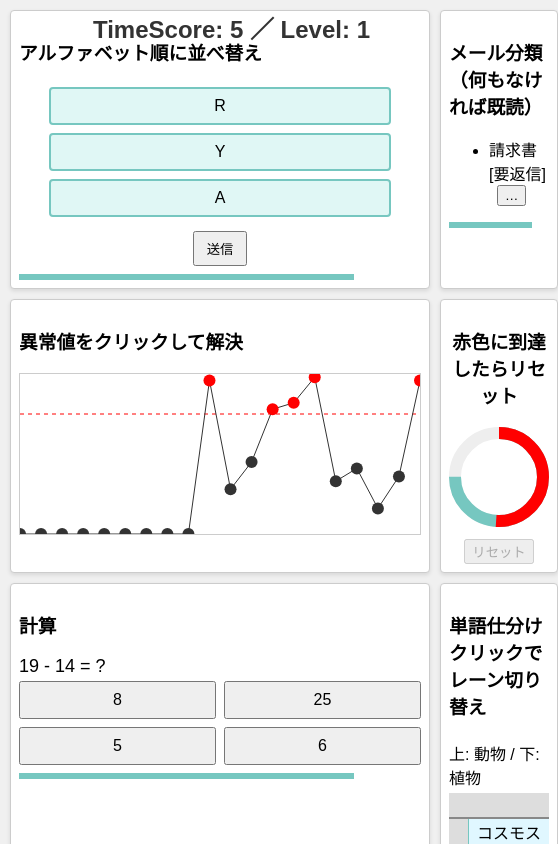
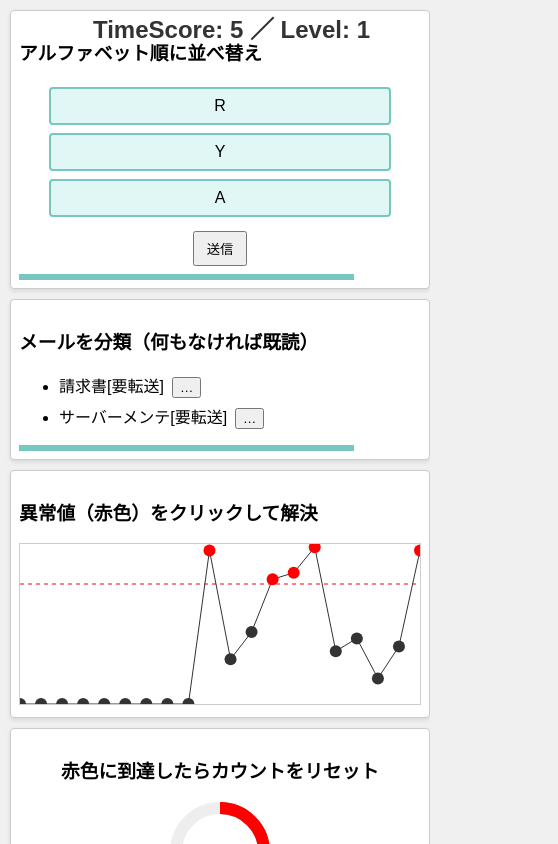
Before and after one commit to mirrormouse/MultiTaskGame, a React (Vite) app: page / in a window 390 px wide. Shown: the top 844 px of the page, 558 px wide, since content can reach past the window. Built offline with nearby package versions, Linux system fonts and the light colour scheme.

Commit message:
control timint of wordflow

```diff
--- a/src/App.jsx
+++ b/src/App.jsx
@@ -10,10 +10,11 @@ import WordFlowPanel from './components/WordFlowPanel';
 const LEVEL_CONFIG = [
   // Level 1
   {
+    level: 1,
     limitTime: 30,
     numWords: 3,
     limitEmailTime: 30,
-    numEmails: 1,
+    numEmails: 2,
     graphTickMs: 4000,
     timerLimitTime: 20,
     calcLimitTime: 30,
@@ -23,6 +24,7 @@ const LEVEL_CONFIG = [
   },
   // Level 2
   {
+    level: 2,
     limitTime: 30,
     numWords: 3,
     limitEmailTime: 30,
@@ -36,6 +38,7 @@ const LEVEL_CONFIG = [
   },
   // Level 3
   {
+    level: 3,
     limitTime: 40,
     numWords: 4,
     limitEmailTime: 30,
@@ -49,6 +52,7 @@ const LEVEL_CONFIG = [
   },
   // Level 4
   {
+    level: 4,
     limitTime: 40,
     numWords: 4,
     limitEmailTime: 40,
@@ -62,6 +66,7 @@ const LEVEL_CONFIG = [
   },
   // Level 5
   {
+    level: 5,
     limitTime: 40,
     numWords: 5,
     limitEmailTime: 30,
@@ -75,6 +80,7 @@ const LEVEL_CONFIG = [
   },
   // Level 6
   {
+    level: 6,
     limitTime: 40,
     numWords: 5,
     limitEmailTime: 30,
@@ -88,6 +94,7 @@ const LEVEL_CONFIG = [
   },
   // Level 7
   {
+    level: 7,
     limitTime: 35,
     numWords: 5,
     limitEmailTime: 25,
@@ -101,6 +108,7 @@ const LEVEL_CONFIG = [
   },
   // Level 8
   {
+    level: 8,
     limitTime: 35,
     numWords: 5,
     limitEmailTime: 30,
@@ -114,6 +122,7 @@ const LEVEL_CONFIG = [
   },
   // Level 9
   {
+    level: 9,
     limitTime: 30,
     numWords: 5,
     limitEmailTime: 25,
@@ -127,6 +136,7 @@ const LEVEL_CONFIG = [
   },
   // Level 10
   {
+    level: 10,
     limitTime: 25,
     numWords: 5,
     limitEmailTime: 25,
@@ -140,6 +150,7 @@ const LEVEL_CONFIG = [
   },
   // Level 11
   {
+    level: 11,
     limitTime: 25,
     numWords: 5,
     limitEmailTime: 25,
@@ -153,6 +164,7 @@ const LEVEL_CONFIG = [
   },
   // Level 12
   {
+    level: 12,
     limitTime: 25,
     numWords: 5,
     limitEmailTime: 40,
@@ -166,6 +178,7 @@ const LEVEL_CONFIG = [
   },
   // Level 13
   {
+    level: 13,
     limitTime: 25,
     numWords: 5,
     limitEmailTime: 30,
@@ -179,6 +192,7 @@ const LEVEL_CONFIG = [
   },
   // Level 14
   {
+    level: 14,
     limitTime: 20,
     numWords: 5,
     limitEmailTime: 25,
@@ -192,6 +206,7 @@ const LEVEL_CONFIG = [
   },
   // Level 15
   {
+    level: 15,
     limitTime: 40,
     numWords: 6,
     limitEmailTime: 40,
@@ -205,6 +220,7 @@ const LEVEL_CONFIG = [
   },
   // Level 16
   {
+    level: 16,
     limitTime: 35,
     numWords: 6,
     limitEmailTime: 35,
@@ -218,6 +234,7 @@ const LEVEL_CONFIG = [
   },
   // Level 17
   {
+    level: 17,
     limitTime: 30,
     numWords: 6,
     limitEmailTime: 30,
@@ -231,6 +248,7 @@ const LEVEL_CONFIG = [
   },
   // Level 18
   {
+    level: 18,
     limitTime: 25,
     numWords: 6,
     limitEmailTime: 25,
@@ -244,6 +262,7 @@ const LEVEL_CONFIG = [
   },
   // Level 19
   {
+    level: 19,
     limitTime: 25,
     numWords: 6,
     limitEmailTime: 25,
@@ -257,6 +276,7 @@ const LEVEL_CONFIG = [
   },
   // Level 20
   {
+    level: 20,
     limitTime: 20,
     numWords: 6,
     limitEmailTime: 20,
@@ -270,11 +290,10 @@ const LEVEL_CONFIG = [
   },
 ];
 const level_time = [0, 20, 50, 80, 110,
-                    150, 190, 230, 270, 320,
-                    370, 430, 500, 600, 700,
-                    820, 1000, 1200, 1500, 1800]; // 各レベルの経過時間
+                    150, 250, 350, 470, 600,
+                    730, 860, 1000, 1140, 1280,
+                    1440, 1600, 1800, 2100, 2500]; // 各レベルの経過時間
 const MAX_LEVEL = LEVEL_CONFIG.length;
-const LEVEL_UP_INTERVAL = 10; // 秒ごとにレベルアップ
 
 export default function App() {
   const [score, setScore] = useState(0);
@@ -345,7 +364,7 @@ export default function App() {
   const GraphProps    = { ...commonProps, onGameOver: makeOnGameOver('Graph'), isCause: gameOverPanel === "Graph", tickMs: getConfig(2).graphTickMs, onComplete: handleCompleteForPanel(2) };
   const TimerProps    = { ...commonProps, onGameOver: makeOnGameOver('Timer'), isCause: gameOverPanel === "Timer", limitTime: getConfig(3).timerLimitTime, onComplete: handleCompleteForPanel(3) };
   const CalcProps     = { ...commonProps, onGameOver: makeOnGameOver('Calc'), isCause: gameOverPanel === "Calc", limitTime: getConfig(4).calcLimitTime, range: getConfig(4).calcRange, onComplete: handleCompleteForPanel(4) };
-  const WordFlowProps = { ...commonProps, onGameOver: makeOnGameOver('WordFlow'), isCause: gameOverPanel === "WordFlow", tick: getConfig(5).wordFlowTick, delay: getConfig(5).delayBase, onComplete: handleCompleteForPanel(5) };
+  const WordFlowProps = { ...commonProps, onGameOver: makeOnGameOver('WordFlow'), isCause: gameOverPanel === "WordFlow", tick: getConfig(5).wordFlowTick, delay: getConfig(5).delayBase, level: getConfig(5).level, onComplete: handleCompleteForPanel(5) };
 
   const grid = { display: 'grid', gridTemplateColumns: '1fr 1fr', gridTemplateRows: 'repeat(3, 1fr)', gap: 10, height: '100vh', padding: 10 };
 
@@ -355,7 +374,7 @@ export default function App() {
       <div className="score">
         TimeScore: {score} ／ Level: {desiredLevel}
       </div>
-      <div style={grid}>
+      <div className="panel-grid">
         <SequencePanel {...SequenceProps} />
         <EmailPanel    {...EmailProps}    />
         <GraphPanel    {...GraphProps}    />
--- a/src/components/EmailPanel.jsx
+++ b/src/components/EmailPanel.jsx
@@ -57,7 +57,7 @@ const EmailPanel = ({ limitTime, onComplete, onGameOver, disabled, numEmails, is
 
   return (
     <div className={`panel ${isCause ? 'panel-cause' : ''}`} >
-      <h3>メール分類（何もなければ既読）</h3>
+      <h3>メールを分類（何もなければ既読）</h3>
       <ul>
         {emails.map(e=> (
           <li key={e.id} style={{ marginBottom: '6px', position: 'relative' }}>
--- a/src/components/GraphPanel.jsx
+++ b/src/components/GraphPanel.jsx
@@ -59,7 +59,7 @@ export default function GraphPanel({ onComplete, onGameOver, disabled, tickMs, i
 
   return (
     <div className={`panel ${isCause ? 'panel-cause' : ''}`} >
-      <h3>異常値をクリックして解決</h3>
+      <h3>異常値（赤色）をクリックして解決</h3>
       <svg width={w} height={h} style={{ border: '1px solid #ccc' }}>
         {/* 安全基準線 */}
         <line
--- a/src/components/TimerPanel.jsx
+++ b/src/components/TimerPanel.jsx
@@ -4,8 +4,8 @@ import React, { useState, useEffect } from 'react';
 // 円グラフによるTimerPanel（青→赤ゾーン上書き、両方とも残量に応じて縮小）
 export default function TimerPanel({ limitTime, onComplete, onGameOver, disabled, isCause }) {
   const [timeLeft, setTimeLeft] = useState(limitTime);
-  // 赤ゾーン比率（30%〜70%）
-  const [redRatio, setRedRatio] = useState(Math.random() * 0.4 + 0.3);
+  // 赤ゾーン比率（30%〜60%）
+  const [redRatio, setRedRatio] = useState(Math.random() * 0.3 + 0.3);
 
   // カウントダウン
   useEffect(() => {
@@ -46,7 +46,7 @@ export default function TimerPanel({ limitTime, onComplete, onGameOver, disabled
   return (
 
     <div className={`panel ${isCause ? 'panel-cause' : ''}`}  style={{ textAlign: 'center' }}>
-      <h3>赤色に到達したらリセット</h3>
+      <h3>赤色に到達したらカウントをリセット</h3>
       <svg width={size} height={size} style={{ transform: 'rotate(-90deg)' }}>
         {/* 背景灰 */}
         <circle
--- a/src/components/WordFlowPanel.jsx
+++ b/src/components/WordFlowPanel.jsx
@@ -2,7 +2,7 @@
 import React, { useState, useEffect, useRef } from 'react';
 
 // 流れる単語を動物/植物で仕分けるパネル
-export default function WordFlowPanel({ onComplete, onGameOver, disabled, tick, delay, isCause  }) {
+export default function WordFlowPanel({ onComplete, onGameOver, disabled, tick, delay, isCause, level }) {
   const ANIMALS = ['ネコ', 'イヌ', 'トリ', 'ウシ', 'カメ', 'ウマ', 'ウサギ', 'サル', 'キツネ', 'クマ', 'ゾウ', 'ライオン', 'トラ', 'ヒツジ', 'ペンギン'];
   const PLANTS  = ['サクラ', 'バラ', 'モモ', 'ツバキ', 'スイカ', 'トマト', 'キュウリ', 'ナス', 'イチゴ', 'ススキ', 'コスモス', 'ヒマワリ', 'アサガオ', 'カエデ', 'イチョウ'];
 
@@ -44,10 +44,14 @@ export default function WordFlowPanel({ onComplete, onGameOver, disabled, tick,
         ]);
         const delayTime = delayBase + Math.random() * delayBase;
         timeoutId = setTimeout(spawn, delayTime);
+        return () => clearTimeout(timeoutId);
       };
-    spawn();
+    // —— 初回は“delayBase”後に spawn を呼び出す ——
+    timeoutId = setTimeout(spawn, delayBase);
+    // クリーンアップでタイマーを解除
     return () => clearTimeout(timeoutId);
-  }, [disabled, tickMs, delayBase]);
+
+  }, [disabled, tickMs, delayBase, level]);
 
   // 移動＆判定 (右端で判定)
   useEffect(() => {
--- a/src/index.css
+++ b/src/index.css
@@ -13,3 +13,20 @@ body { margin:0; font-family:sans-serif; background:#f0f0f0; }
   background: pink !important;
   /* 必要なら border や box-shadow も変更可能 */
 }
+
+.panel-grid {
+  display: grid;
+  grid-template-columns: 1fr 1fr;
+  grid-template-rows: repeat(3, 1fr);
+  gap: 10px;
+  height: 100vh;
+  padding: 10px;
+}
+
+@media (max-width: 600px) {
+  /* 画面幅が 600px 未満なら１列表示に */
+  .panel-grid {
+    grid-template-columns: 1fr;
+
+  }
+}
```
Lines whose indentation alone changed are shown as unchanged.
